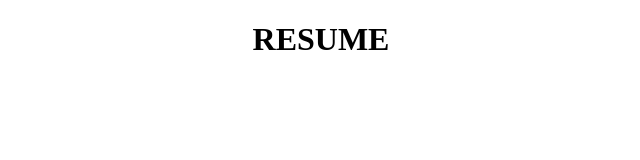
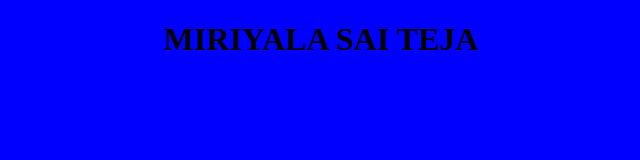
Before and after one commit to Saiteja-1234/mern-stack-1, a plain HTML site: page resume.html in a window 1280 px wide. Shown: the whole page, without its empty margins (319-959 px from the left). Drawn offline with Linux system fonts and the light colour scheme.

Commit message:
new changes..

```diff
--- a/resume.html
+++ b/resume.html
@@ -5,8 +5,14 @@
     <meta http-equiv="X-UA-Compatible" content="IE=edge">
     <meta name="viewport" content="width=device-width, initial-scale=1.0">
     <title>RESUME</title>
+    <style>
+        body{
+            background-color: blue;
+        }
+    </style>
 </head>
 <body>
-    <h1><center>RESUME</center></h1>
+    <h1><center>MIRIYALA SAI TEJA</center></h1>
+
 </body>
 </html>
```
